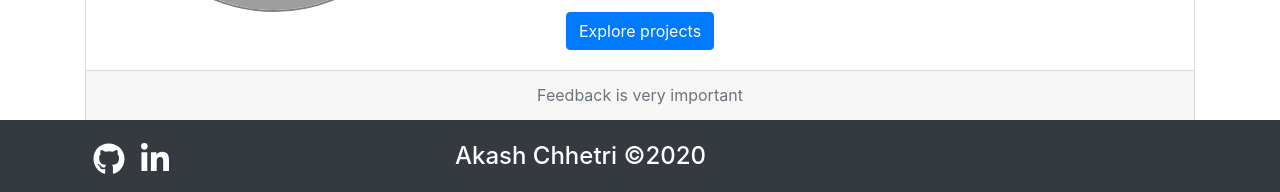
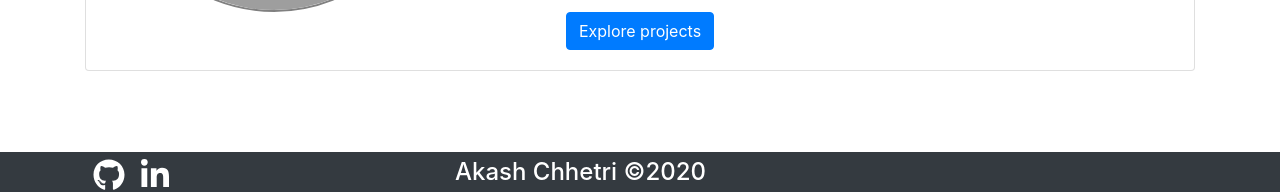
Before and after one commit to achhetr/portfolio, a React (Create React App) app: page /about in a window 1280 px wide. Shown: the part 600-792 px from the top of the page. Built offline with nearby package versions, Linux system fonts and the light colour scheme; grey boxes are pictures that could not be loaded.

Commit message:
css container formatting

```diff
--- a/src/components/About/About.js
+++ b/src/components/About/About.js
@@ -8,7 +8,7 @@ import aboutStyle from './about.module.css';
 const About = () => (
 	<Container>
 		<h1 className={aboutStyle.Title}>About me</h1>
-		<Card className="text-center">
+		<Card className={`text-center ${aboutStyle.CardContainer}`}>
 			<Card.Header>Full Stack Developer</Card.Header>
 			<Card.Body>
 				<Card.Title>
@@ -75,9 +75,6 @@ const About = () => (
 					<Button variant="primary">Explore projects</Button>
 				</Link>
 			</Card.Body>
-			<Card.Footer className="text-muted">
-				<blockquote>Feedback is very important</blockquote>
-			</Card.Footer>
 		</Card>
 	</Container>
 );
--- a/src/components/About/about.module.css
+++ b/src/components/About/about.module.css
@@ -1,3 +1,7 @@
+.CardContainer {
+	margin-bottom: 4rem;
+}
+
 .Title {
 	margin: 1rem auto;
 	font-weight: 100;
--- a/src/components/Contact/contact.module.css
+++ b/src/components/Contact/contact.module.css
@@ -2,6 +2,7 @@
 	display: flex;
 	flex-direction: column;
 	align-items: center;
+	margin-bottom: 3rem;
 }
 
 .Title {
@@ -38,7 +39,7 @@
 	border: 1px solid lightgray;
 	border-bottom: 2px solid gray;
 	border-radius: 0.4rem;
-	padding: 4rem 10rem;
+	padding: 2rem 10rem;
 }
 
 @media (max-width: 30rem) {
--- a/src/components/Footer/footer.module.css
+++ b/src/components/Footer/footer.module.css
@@ -2,7 +2,7 @@
 	position: fixed;
 	bottom: 0;
 	width: 100%;
-	height: 5rem;
+	height: 3rem;
 	background-color: #343a40;
 	color: white;
 	display: flex;
```
